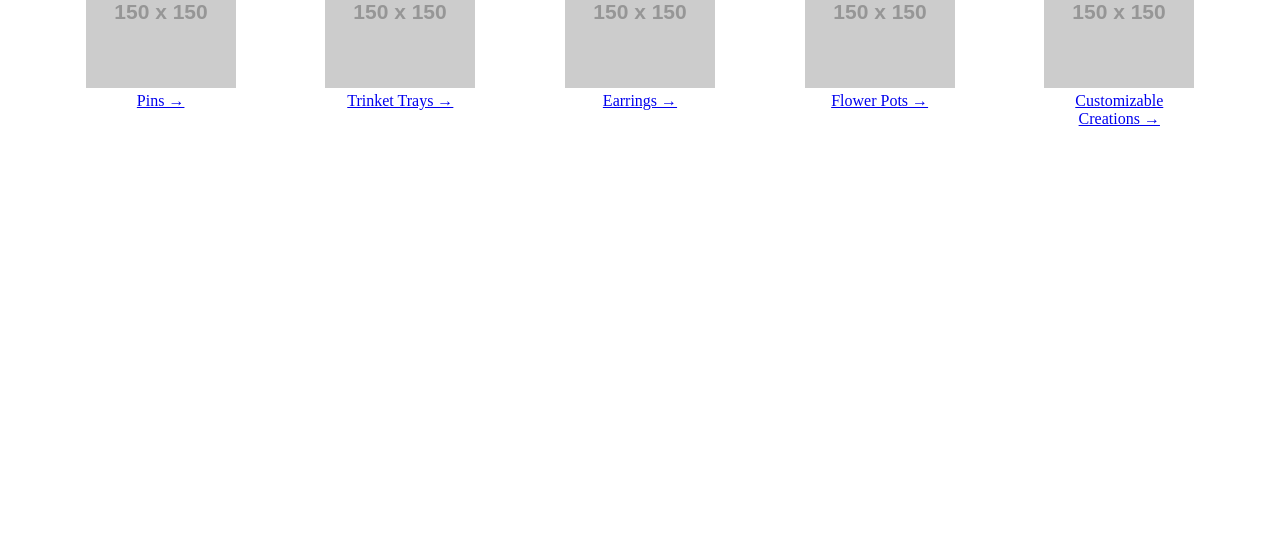
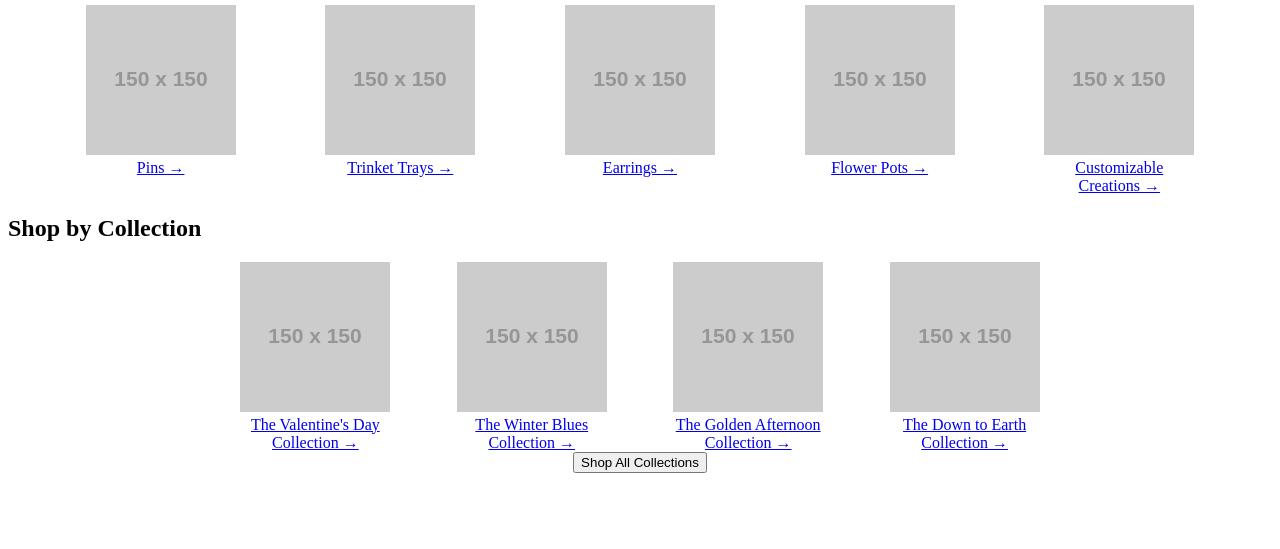
Before and after one commit to RipperoniRepo/kb-shop, a plain HTML site: page index.html in a window 1280 px wide. Shown: the part 251-800 px from the top of the page. Drawn offline with Linux system fonts and the light colour scheme; placeholder pictures from the web are drawn by us.

Commit message:
Shop by Collection Section
-added html and basic flex CSS for the Shop by Collection Section,
 including the Shop All Collections button

```diff
--- a/css/style.css
+++ b/css/style.css
@@ -17,7 +17,13 @@ ul {
   align-items: center;
 }
 
-.shop-by-category {
+.collections-container {
+  display: flex;
+  flex-direction: column;
+  align-items: center;
+}
+
+.shop-by {
   display: flex;
   justify-content: space-evenly;
   flex: 1;
@@ -25,13 +31,17 @@ ul {
   gap: 12px;
 }
 
-.category-card {
+.shop-by-card {
   display: flex;
   flex-direction: column;
   align-items: center;
   flex: 0;
 }
 
-.cat-card-link {
+.card-link {
   text-align: center;
 }
+
+.shop-collections-button {
+  max-width: 400px;
+}
--- a/index.html
+++ b/index.html
@@ -33,27 +33,52 @@
     </p>
     <button type="button" class="shop-now-button" onclick="window.location.href='./pages/shop.html'">Shop Now</button>
   </div>
-  <div class="shop-by-category">
-    <div class="category-card">
+
+  <h2 class="cat-header">Shop by Category</h2>
+  <div class="shop-by">
+    <div class="shop-by-card">
       <a class="cat-card-img" href="#"><img src="https://via.placeholder.com/150" alt=""></a>
-      <a class="cat-card-link" href="#">Pins &#8594;</a>
+      <a class="card-link" href="#">Pins &#8594;</a>
     </div>
-    <div class="category-card">
+    <div class="shop-by-card">
       <a class="cat-card-img" href="#"><img src="https://via.placeholder.com/150" alt=""></a>
-      <a class="cat-card-link" href="#">Trinket Trays &#8594;</a>
+      <a class="card-link" href="#">Trinket Trays &#8594;</a>
     </div>
-    <div class="category-card">
+    <div class="shop-by-card">
       <a class="cat-card-img" href="#"><img src="https://via.placeholder.com/150" alt=""></a>
-      <a class="cat-card-link" href="#">Earrings &#8594;</a>
+      <a class="card-link" href="#">Earrings &#8594;</a>
     </div>
-    <div class="category-card">
+    <div class="shop-by-card">
       <a class="cat-card-img" href="#"><img src="https://via.placeholder.com/150" alt=""></a>
-      <a class="cat-card-link" href="#">Flower Pots &#8594;</a>
+      <a class="card-link" href="#">Flower Pots &#8594;</a>
     </div>
-    <div class="category-card">
+    <div class="shop-by-card">
       <a class="cat-card-img" href="#"><img src="https://via.placeholder.com/150" alt=""></a>
-      <a class="cat-card-link" href="#">Customizable Creations &#8594;</a>
+      <a class="card-link" href="#">Customizable Creations &#8594;</a>
     </div>
+  </div>
+
+  <h2>Shop by Collection</h2>
+  <div class="collections-container">
+    <div class="shop-by">
+      <div class="shop-by-card">
+        <a class="coll-card-img" href="#"><img src="https://via.placeholder.com/150" alt=""></a>
+        <a class="card-link" href="#">The Valentine's Day Collection &#8594;</a>
+      </div>
+      <div class="shop-by-card">
+        <a class="coll-card-img" href="#"><img src="https://via.placeholder.com/150" alt=""></a>
+        <a class="card-link" href="#">The Winter Blues Collection &#8594;</a>
+      </div>
+      <div class="shop-by-card">
+        <a class="coll-card-img" href="#"><img src="https://via.placeholder.com/150" alt=""></a>
+        <a class="card-link" href="#">The Golden Afternoon Collection &#8594;</a>
+      </div>
+      <div class="shop-by-card">
+        <a class="coll-card-img" href="#"><img src="https://via.placeholder.com/150" alt=""></a>
+        <a class="card-link" href="#">The Down to Earth Collection &#8594;</a>
+      </div>
+    </div>
+    <button type="button" class="shop-collections-button" onclick="window.location.href='./pages/collections'">Shop All Collections</button>
   </div>
 </body>
 </html>
```
